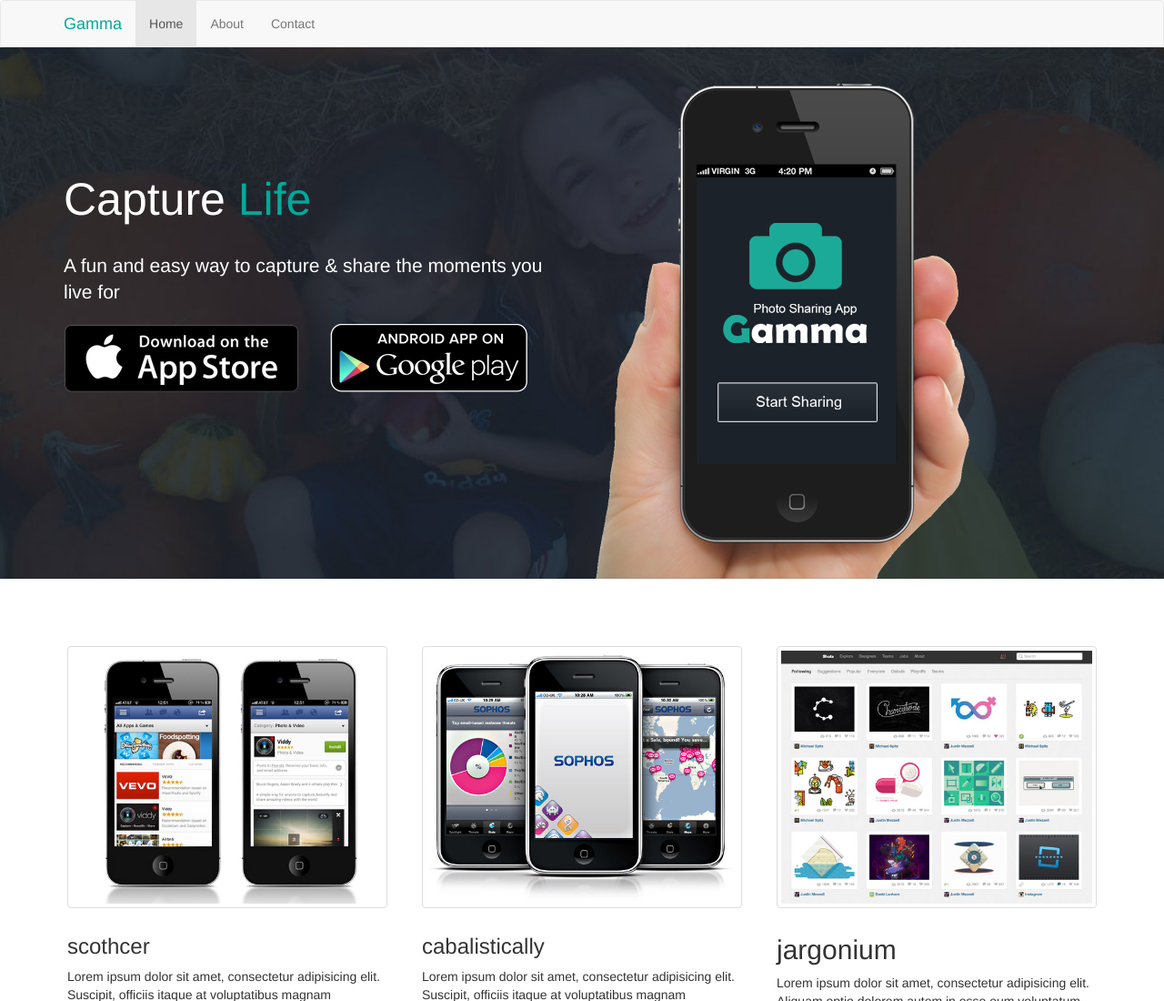
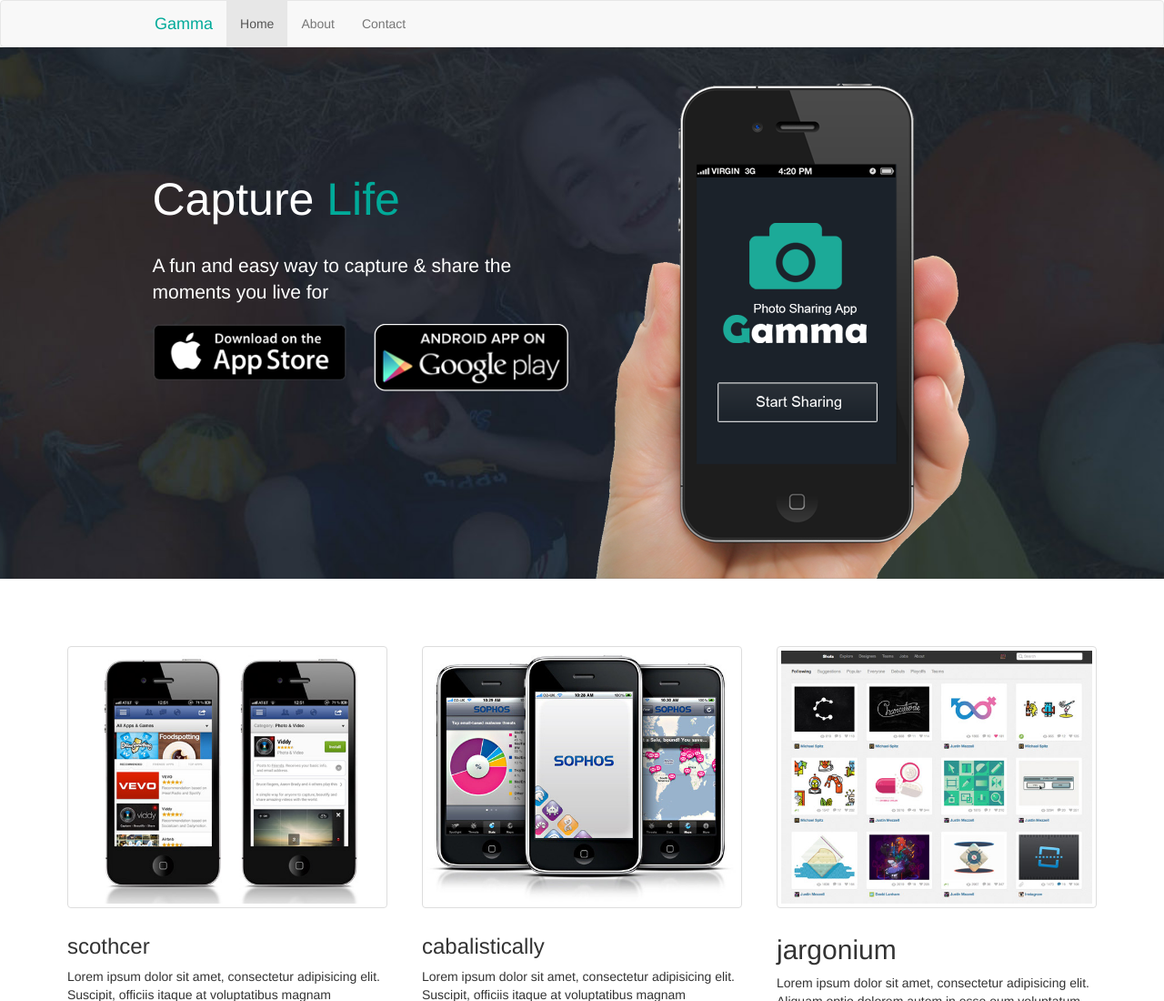
Before and after one commit to mtzfactory/bootstrap-challenge, a plain HTML site: page index.html in a window 1280 px wide. Shown: the top 1100 px of the page at 91% size. Drawn offline with Linux system fonts and the light colour scheme.

Commit message:
minor update

```diff
--- a/index.html
+++ b/index.html
@@ -25,7 +25,7 @@
 <body>
     <nav class="navbar navbar-default mtz-navbar-no-margin-bottom">
       <div class="container">
-        <div class="navbar-header">
+        <div class="navbar-header mtz-navbar-header-margin-left">
           <button type="button" class="navbar-toggle collapsed" data-toggle="collapse" data-target="#bs-navbar-collapse-1" aria-expanded="false">
             <span class="sr-only">Toggle navigation</span>
             <span class="icon-bar"></span>
@@ -48,7 +48,7 @@
     <section class="banner">
       <div class="container">
         <div class="row">
-          <div class="col-lg-6 col-md-8">
+          <div class="col-md-offset-1 col-lg-5 col-md-8">
             <h1>Capture <span>Life</span></h1>
             <p class="lead">A fun and easy way to capture &amp; share the moments you live for</p>
             <div class="row logos-app-stores add-margin-on-md">
--- a/scss/styles-mtz.scss
+++ b/scss/styles-mtz.scss
@@ -6,6 +6,11 @@
  -- header --
  */
 .mtz-navbar-no-margin-bottom { margin-bottom: 0px; }
+.mtz-navbar-header-margin-left { margin-left: 100px !important;
+  @media screen and (max-width: 992px) {
+    & { margin-left: unset !important; }
+  }
+}
 .mtz-navbar-brand-green { color: $green-color !important; }
 
 /*
```
Also changed, not shown: css/styles-mtz.css, 1 other file.
